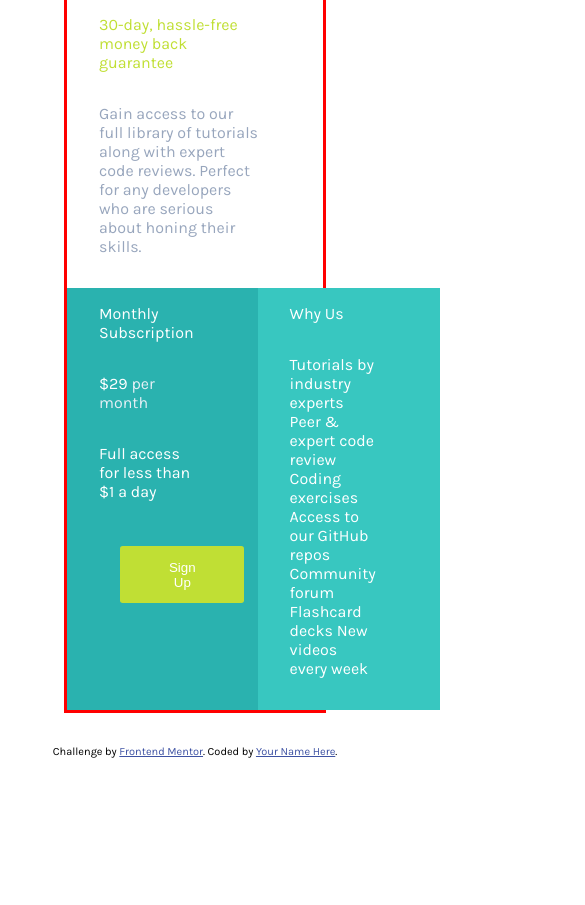
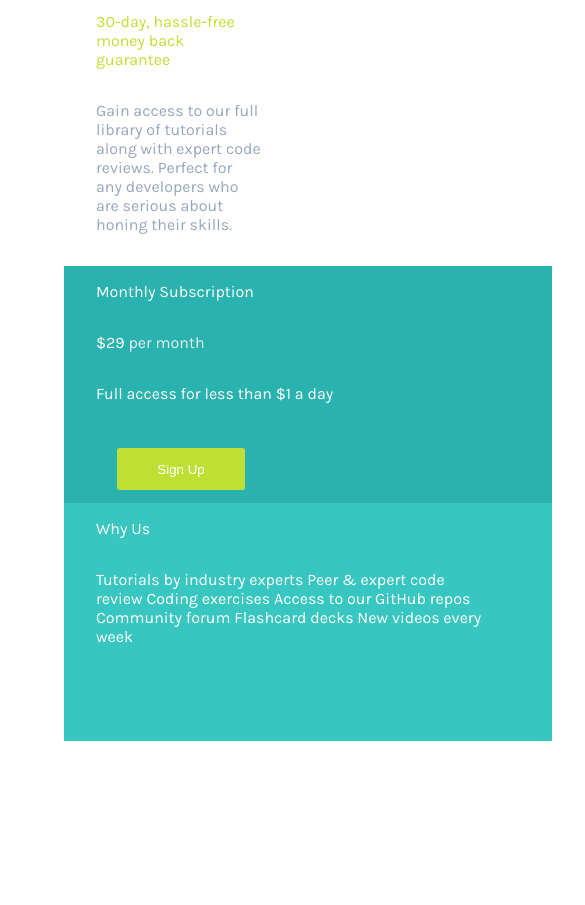
Before and after one commit to mverma45/fem-spg, a plain HTML site: page index.html in a window 390 px wide. Shown: the part 195-1100 px from the top of the page, 585 px wide, since content can reach past the window. Before the commit the page ends 953 px from the top, so only its background shows below. Drawn offline with Linux system fonts and the light colour scheme.

Commit message:
WIP layout done, styling font left to finish

```diff
--- a/Style/styles.css
+++ b/Style/styles.css
@@ -12,7 +12,6 @@ body {
 .hero_main {
 	/* top | right | bottom | left */
 	margin: 0.01em 4em 2em 4em;
-	border: solid red;
 }
 
 .priceCard {
@@ -86,16 +85,14 @@ body {
 	border-radius: 0.2em;
 }
 
-@media (width: 50px) {
+@media screen and (max-width: 650px) {
 	.MPlans {
 		display: grid;
-		grid-template-rows: auto;
-		grid-template-columns: 1fr 1fr;
-		grid-auto-flow: row;
+		grid-template-rows: repeat(3, 2fr);
+		width: 61em;
+		/* grid-template-columns: 1fr 1fr; */
+		/* grid-auto-flow: row; */
 	}
-	/* .Pricing {
-		background-color: hsl(179, 62%, 43%);
-	} */
 }
 
 .attribution a {
--- a/index.html
+++ b/index.html
@@ -57,7 +57,7 @@
 					href="https://www.frontendmentor.io?ref=challenge"
 					target="_blank"
 					>Frontend Mentor</a
-				>. Coded by <a href="#">Your Name Here</a>.
+				>. Coded by <a href="#">Manny Verma</a>.
 			</p>
 		</footer>
 	</body>
```
